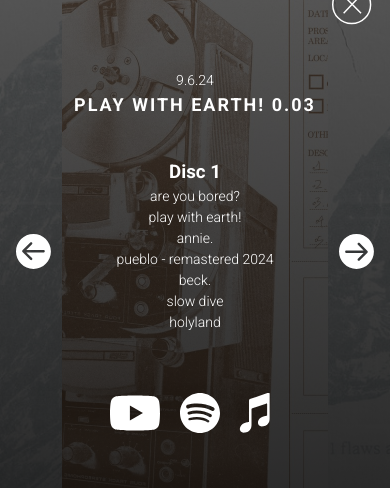
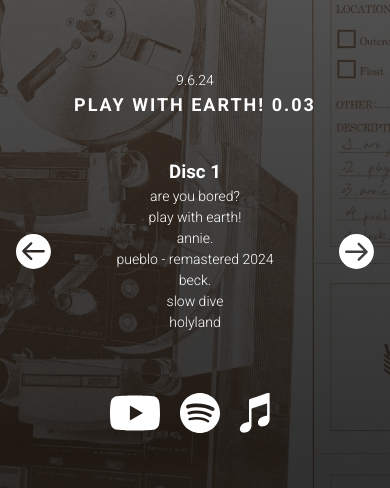
Before and after one commit to tinaz707/idm241-csm347, a plain HTML site: page final/build/index.html in a window 390 px wide. Both pictures are taken after a click on the button 195 px from the left and 337 px from the top of the page. Shown: the part 168-656 px from the top of the page. Drawn offline with Linux system fonts and the light colour scheme.

Commit message:
Update responsiveness for Final Build
- arrows no longer hidden during any resize

```diff
--- a/final/build/index.html
+++ b/final/build/index.html
@@ -3,7 +3,7 @@
 <head>
     <meta charset="UTF-8">
     <meta name="viewport" content="width=device-width, initial-scale=1.0">
-    <link rel="icon" href="../wave-to-earth-logo 1.svg">
+    <link rel="icon" href="../../wave-to-earth-logo 1.svg">
     <link rel="stylesheet" href="../normalize.css">
     <link rel="stylesheet" href="../styles.css">
     <title>Final Build | Christina Mathews</title>
@@ -43,7 +43,7 @@
 
         <aside id="album-overlay" class="overlay-album-cover">
 
-            <div class="overlay-content">
+            <div id="updating-image" class="overlay-content">
                     <!-- left arrow -->
                     <button type="button" id="left-arrow" class="overlay-arrow">
                         <svg width="55" height="55" viewBox="0 0 55 55" fill="currentColor" xmlns="http://www.w3.org/2000/svg">
--- a/final/build/main.js
+++ b/final/build/main.js
@@ -57,6 +57,8 @@ const albumCoverData = [
         date: "10.11.22",
         title: "Dried Flower",
         type: "single",
+        disc1: null,
+        disc2: null,
         img: "../assets/dried_flower.jpg",
         // youtube: "https://www.youtube.com/watch?v=6tqFCcERhoQ&list=OLAK5uy_k0kRJK3VhzOtAW9J26zucclGkQ3wcposc",
         // spotify: "https://open.spotify.com/album/7uGypjatRUHbWUxUwynTTn?si=OInuGCjRQNeILDlw0FuYQg",
@@ -74,6 +76,8 @@ const playFlaws = document.getElementById('flaws-and-all-cover');
 const playCoverFlower = document.getElementById('dried-flower-cover');
 
 const albumPic = document.getElementById('overlay-info-box');
+const mobileAlbumPic = document.getElementById('updating-image');
+
 //whole box for aside
 const albumOverlay = document.getElementById('album-overlay');
 
@@ -148,15 +152,35 @@ const youtubeLogo = document.getElementById('yt-logo');
 const spotifyLogo = document.getElementById('spotify-logo');
 const appleLogo = document.getElementById('music-logo');
 
+
+ //resize listener
+
+ window.addEventListener("resize", () => {
+    updateUi(albumCoverData[currentIndex]);
+});
+
 function updateUi(album){
+
+    const albumBackground =
+        `linear-gradient(0deg, rgba(0, 0, 0, 0.85) 0%, rgba(0, 0, 0, 0.65) 100%), url('${album.img}')`;
+
+
+
     aDate.innerText = album.date;
     aTitle.innerText = album.title;
     youtubeLogo.href = album.youtube;
     spotifyLogo.href = album.spotify;
     appleLogo.href = album.apple;
 
-    albumPic.style.backgroundImage =
-    `linear-gradient(0deg, rgba(0, 0, 0, 0.85) 0%, rgba(0, 0, 0, 0.65) 100%), url('${album.img}')`;
+
+
+if (window.innerWidth <= 750) {
+    mobileAlbumPic.style.backgroundImage = albumBackground;
+    albumPic.style.backgroundImage = "none";
+} else {
+    albumPic.style.backgroundImage = albumBackground;
+    mobileAlbumPic.style.backgroundImage = "none";
+}
 
     if (album.type === "single"){
         albumFormat.classList.remove('show');
--- a/final/styles.css
+++ b/final/styles.css
@@ -195,6 +195,7 @@ body{
         gap: 30px;
 
         .overlay-content{
+
                 display: flex;
                 align-items: center;
                 gap: 20px;
@@ -219,7 +220,11 @@ body{
 
 
             .overlay-info{
-                background: linear-gradient(0deg, rgba(0, 0, 0, 0.85) 0%, rgba(0, 0, 0, 0.65) 100%), url(assets/flaws-and-all.jpeg) lightgray 50% / cover no-repeat;
+                /* background: linear-gradient(0deg, rgba(0, 0, 0, 0.85) 0%, rgba(0, 0, 0, 0.65) 100%), url(assets/flaws-and-all.jpeg) lightgray 50% / cover no-repeat; */
+                background-size: cover;
+                background-position: center;
+                background-repeat: no-repeat;
+
                 display: flex;
                 width: 600px;
                 flex-direction: column;
@@ -559,7 +564,7 @@ body{
     }
 }
 
-@media (max-width: 600px){
+@media (max-width: 750px){
     body{
         padding: 0 15px;
 
@@ -591,15 +596,18 @@ body{
         }
 
         .overlay-album-cover {
-            background: none;
+
+
 
 
             .overlay-content {
-                background: linear-gradient(0deg, rgba(0, 0, 0, 0.85) 0%, rgba(0, 0, 0, 0.65) 100%), url(assets/flaws-and-all.jpeg) lightgray 50% / cover no-repeat;
-
+                background-size: cover;
+                background-position: center;
+                background-repeat: no-repeat;
                 width: 100%;
                 padding: 0 10px;
                 gap: 5px;
+
 
                 .overlay-arrow {
 
@@ -614,10 +622,10 @@ body{
                     width: 100%;
                     min-width: 0;
                     height: auto;
-                    min-height: 600px;
+                    min-height: 750px;
 
                     .exit-button{
-                        top: 30px;
+                        top: 60px;
                         right: -50px;
 
                         svg{
```
